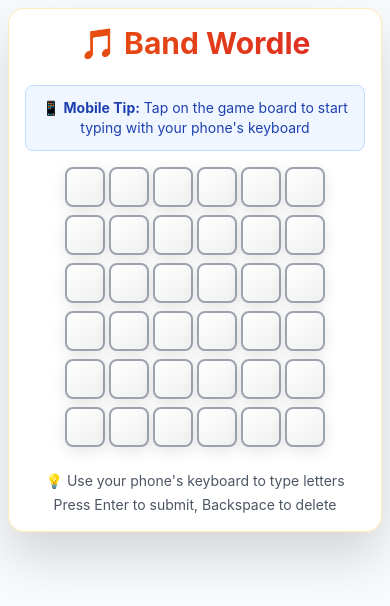
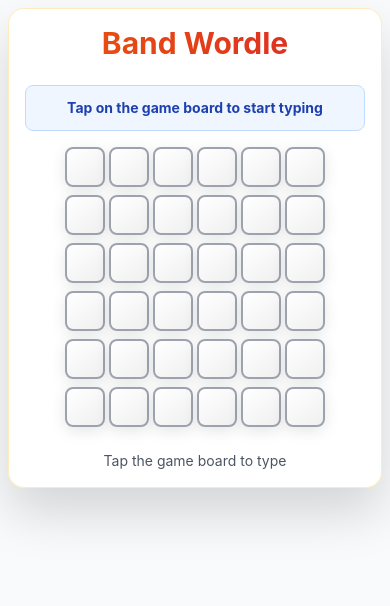
Before and after one commit to Cooolersam/band-wordle, a React (Vite) app: page / in a window 390 px wide. Shown: the top 606 px of the page. Built offline with nearby package versions, Linux system fonts and the light colour scheme.

Commit message:
Clean up mobile instructions: remove emojis, simplify text for natural feel

```diff
--- a/src/components/Leaderboard.jsx
+++ b/src/components/Leaderboard.jsx
@@ -219,7 +219,7 @@ const Leaderboard = ({ gameResult, onBackToGame }) => {
       <div className="leaderboard-container max-w-4xl mx-auto p-8">
         <div className="flex justify-between items-center mb-8">
           <h1 className="text-4xl font-bold bg-gradient-to-r from-orange-600 to-red-600 bg-clip-text text-transparent">
-            🏆 Leaderboard
+            Leaderboard
           </h1>
           <button
             onClick={onBackToGame}
@@ -251,7 +251,7 @@ const Leaderboard = ({ gameResult, onBackToGame }) => {
         {/* Already Submitted Message */}
         {gameResult && hasSubmittedToday && (
           <div className="mb-8 p-6 bg-gradient-to-r from-emerald-50 to-green-50 rounded-2xl border border-emerald-200">
-            <h2 className="text-2xl font-bold mb-3 text-gray-800">✅ Score Already Submitted</h2>
+            <h2 className="text-2xl font-bold mb-3 text-gray-800">Score Already Submitted</h2>
             <p className="mb-4 text-gray-700">
               You've already submitted your score for today. Come back tomorrow for another game!
             </p>
--- a/src/components/WordleBoard.jsx
+++ b/src/components/WordleBoard.jsx
@@ -238,8 +238,7 @@ const WordleBoard = ({ onGameComplete, onShowLeaderboard }) => {
 
         {/* Mobile keyboard instructions */}
         <div className="sm:hidden text-center text-gray-600 text-sm">
-          <p>💡 Use your phone's keyboard to type letters</p>
-          <p className="mt-1">Press Enter to submit, Backspace to delete</p>
+          <p>Tap the game board to type</p>
         </div>
       </div>
     )
@@ -249,13 +248,13 @@ const WordleBoard = ({ onGameComplete, onShowLeaderboard }) => {
     <div className="min-h-screen p-2 sm:p-6">
       <div className="game-container max-w-lg mx-auto p-4 sm:p-8">
         <h1 className="text-3xl sm:text-4xl font-bold text-center mb-6 sm:mb-8 bg-gradient-to-r from-orange-600 to-red-600 bg-clip-text text-transparent">
-          🎵 Band Wordle
+          Band Wordle
         </h1>
 
         {/* Mobile instructions */}
         <div className="sm:hidden text-center mb-4 p-3 bg-blue-50 rounded-lg border border-blue-200">
           <p className="text-blue-800 text-sm">
-            📱 <strong>Mobile Tip:</strong> Tap on the game board to start typing with your phone's keyboard
+            <strong>Tap on the game board to start typing</strong>
           </p>
         </div>
 
@@ -265,7 +264,6 @@ const WordleBoard = ({ onGameComplete, onShowLeaderboard }) => {
               ? 'message-info'
               : 'message-error'
           }`}>
-            {isProcessing && <span className="mr-2">⏳</span>}
             {message}
           </div>
         )}
@@ -285,7 +283,7 @@ const WordleBoard = ({ onGameComplete, onShowLeaderboard }) => {
         {gameComplete && (
           <div className="text-center mb-6 sm:mb-8 p-4 sm:p-6 bg-gradient-to-r from-amber-50 to-orange-50 rounded-xl sm:rounded-2xl border border-amber-200">
             <h2 className="text-xl sm:text-2xl font-bold mb-2 sm:mb-3">
-              {gameWon ? '🎉 Congratulations! 🎉' : '😔 Game Over'}
+              {gameWon ? 'Congratulations!' : 'Game Over'}
             </h2>
             <p className="mb-4 sm:mb-6 text-gray-700 text-sm sm:text-base">
               {gameWon
```
